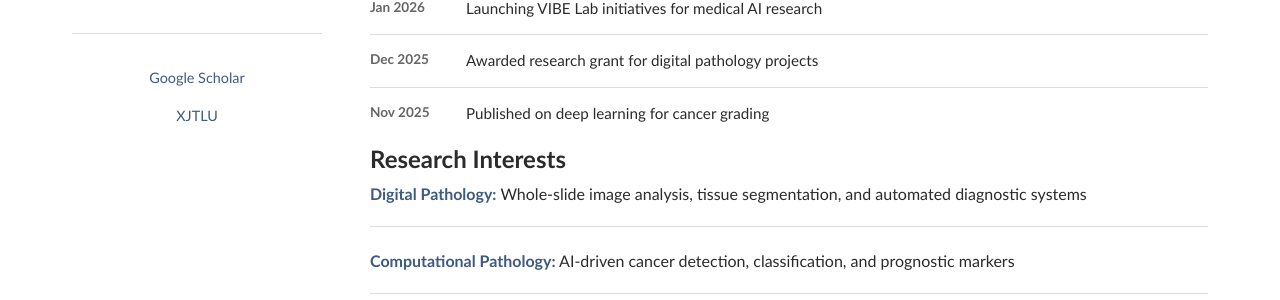
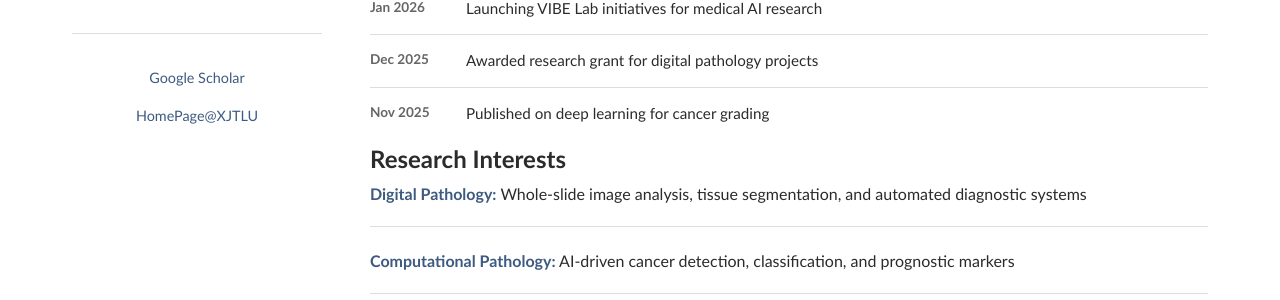
Before and after one commit to Jingxin-LIU/Jingxin-Liu.github.io, a Jekyll site: the page built from index.md, in a window 1280 px wide and 900 px high, scrolled down 341 px. Shown: the part 153-453 px from the top of the window. Built offline with Jekyll 4.4.1, drawn with Linux system fonts in a browser that asks for light colours.

Commit message:
Update homepage sidebar XJTLU link to HomePage@XJTLU with scholar.xjtlu.edu.cn URL

```diff
--- a/_layouts/home.html
+++ b/_layouts/home.html
@@ -47,7 +47,7 @@
         </div>
         <div class="sidebar-links">
           <a href="https://scholar.google.com/citations?user=YOUR_SCHOLAR_ID" target="_blank">Google Scholar</a>
-          <a href="https://www.xjtlu.edu.cn/" target="_blank">XJTLU</a>
+          <a href="https://scholar.xjtlu.edu.cn/en/persons/JingxinLiu" target="_blank">HomePage@XJTLU</a>
         </div>
       </div>
     </aside>
```
